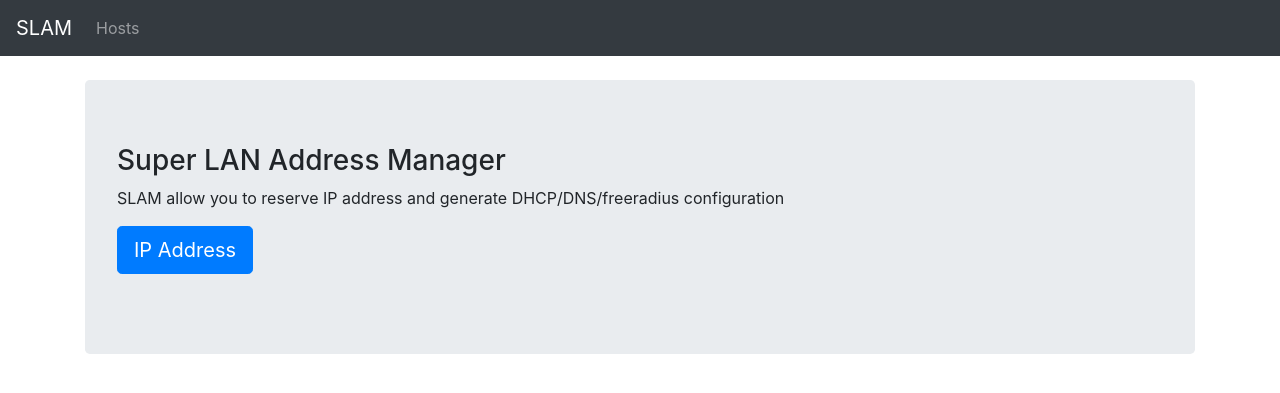
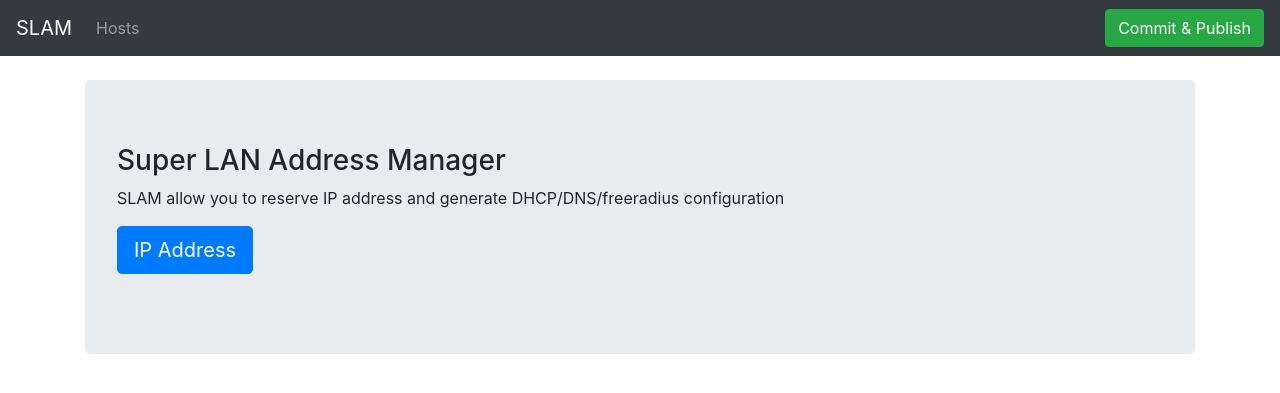
Before and after one commit to guillaume-philippon/slam-v2, a Django app: page / in a window 1280 px wide. Shown: the top 393 px of the page. Run offline with Django 3.2, Linux system fonts and the light colour scheme; the visitor is signed in with stand-in values (Sample User, id 1); data that the repository does not hold is empty; some libraries are stand-ins or nearby versions.

Commit message:
Add commit & publish

```diff
--- /dev/null
+++ b/slam/slam_core/static/core/base.js
@@ -0,0 +1,44 @@
+class CommitPublishCtrl{
+    commit() {
+        var self = this;
+        var csrftoken = $.cookie('csrftoken')
+        $.ajaxSetup({
+            headers: { "X-CSRFToken": csrftoken }
+        });
+        $.ajax({
+            url: '/producer/commit/',
+            type: 'POST',
+            success: function(data){
+                        $('#commit-publish-diff').text(data.data);
+                        $('#commit-publish-publish').attr("disabled", false)
+                    }
+        })
+    }
+
+    publish() {
+        var self = this;
+        var csrftoken = $.cookie('csrftoken')
+        $.ajaxSetup({
+            headers: { "X-CSRFToken": csrftoken }
+        });
+        $.ajax({
+            url: '/producer/publish/',
+            type: 'POST',
+            success: function(data){
+                        $('#commit-publish-diff').text('');
+                        $('#commit-publish-publish').attr("disabled", true)
+                        $('#commit-publish').modal('hide')
+                    }
+        })
+    }
+}
+
+$(function(){
+    var ctrl = new CommitPublishCtrl()
+    $('#commit-publish-commit').on('click', function(){
+        ctrl.commit()
+    })
+    $('#commit-publish-publish').on('click', function(){
+        ctrl.publish()
+    })
+})
--- a/slam/slam_core/templates/core/base.html
+++ b/slam/slam_core/templates/core/base.html
@@ -7,5 +7,16 @@
 
 {% block main %}{% endblock %}
 
+<div class="modal"
+     id="commit-publish">
+    <div class="modal-dialog modal-xl">
+        <div class="modal-content">
+            <div class="modal-body">
+                {% include "core/commit-publish/modal.html" %}
+            </div>
+        </div>
+    </div>
+</div>
+
 {% block modal %}{% endblock %}
 {% endblock %}
--- /dev/null
+++ b/slam/slam_core/templates/core/commit-publish/modal.html
@@ -0,0 +1,9 @@
+<div class="card">
+    <div class="card-body">
+        <button class="btn btn-primary" id="commit-publish-commit">Commit</button>
+        <button class="btn btn-primary" id="commit-publish-publish" disabled>Publish</button>
+        <p>
+        <pre class="card-text bg-white text-monospace" id="commit-publish-diff"></pre>
+        </p>
+    </div>
+</div>
--- a/slam/slam_core/templates/core/core.html
+++ b/slam/slam_core/templates/core/core.html
@@ -11,6 +11,7 @@
         <script src="/static/contrib/bootstrap-4.4.1-dist/js/bootstrap.min.js"></script>
         <script src="/static/contrib/jquery-3.4.1/carhartl-jquery-cookie-92b7715/jquery.cookie.js"></script>
         <script src="/static/contrib/datatables-1.10.20/datatables.min.js"></script>
+        <script src="/static/core/base.js"></script>
         {% block scripts %} {% endblock %}
     </head>
     <body>
--- a/slam/slam_core/templates/core/navbar.html
+++ b/slam/slam_core/templates/core/navbar.html
@@ -12,9 +12,10 @@
                 <a class="nav-link" href="/hosts">Hosts</a>
             </li>
         </ul>
-<!--        <form class="form-inline mt-2 mt-md-0">-->
+        <div class="form-inline mt-2 mt-md-0">
 <!--            <input class="form-control mr-sm-2" type="text" placeholder="Search" aria-label="Search">-->
-<!--            <button class="btn btn-outline-success my-2 my-sm-0" type="submit">Search</button>-->
-<!--        </form>-->
+            <button class="btn btn-success my-2 my-sm-0" type="button" data-toggle="modal"
+              data-target="#commit-publish">Commit & Publish</button>
+        </div>
     </div>
 </nav>
```
